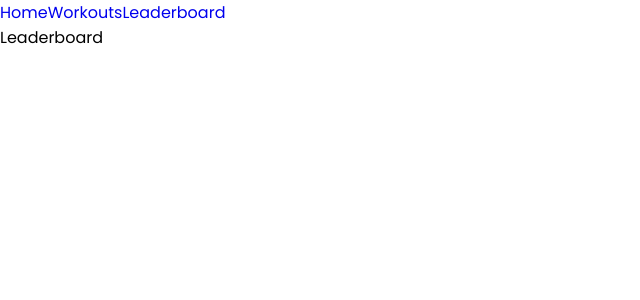
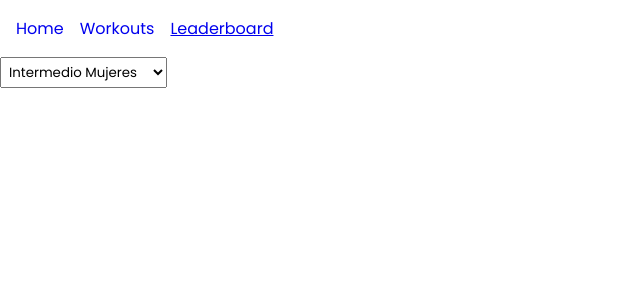
Before and after one commit to diegoyon/highground, a React (Create React App) app: page /leaderboard in a window 1280 px wide. Shown: the top 300 px of the page, without its empty margins (0-640 px from the left). Built offline with nearby package versions, Linux system fonts and the light colour scheme.

Commit message:
Add dropdown menu for leaderboard

```diff
--- a/src/components/Navbar.css
+++ b/src/components/Navbar.css
@@ -1,3 +1,13 @@
 .navbar a {
   text-decoration: none;
 }
+
+.navbar {
+  display: flex;
+  padding: 1rem;
+  gap: 1rem;
+}
+
+.active {
+  text-decoration: underline !important;
+}
--- a/src/components/Navbar.js
+++ b/src/components/Navbar.js
@@ -3,11 +3,19 @@ import { NavLink } from 'react-router-dom';
 import './Navbar.css';
 
 const Navbar = () => {
+  const active = ({ isActive }) => (isActive ? 'active' : null);
+
   return (
     <ul className="navbar">
-      <NavLink to="/">Home</NavLink>
-      <NavLink to="/workouts">Workouts</NavLink>
-      <NavLink to="/leaderboard">Leaderboard</NavLink>
+      <NavLink to="/" end className={active}>
+        Home
+      </NavLink>
+      <NavLink to="/workouts" className={active}>
+        Workouts
+      </NavLink>
+      <NavLink to="/leaderboard" className={active}>
+        Leaderboard
+      </NavLink>
     </ul>
   );
 };
--- /dev/null
+++ b/src/pages/Leaderboard.css
@@ -0,0 +1,3 @@
+select {
+  padding: 0.25rem;
+}
--- a/src/pages/Leaderboard.js
+++ b/src/pages/Leaderboard.js
@@ -1,7 +1,23 @@
-import React from 'react';
+import React, { useState } from 'react';
+import './Leaderboard.css';
 
 const Leaderboard = () => {
-  return <div>Leaderboard</div>;
+  const [category, setCategory] = useState();
+
+  const handleChange = (event) => {
+    setCategory(event.target.value);
+  };
+
+  return (
+    <div className="leaderboard">
+      <select value={category} onChange={handleChange}>
+        <option value="Intermedio Mujeres">Intermedio Mujeres</option>
+        <option value="Intermedio Hombres">Intermedio Hombres</option>
+        <option value="RX Mujeres">RX Mujeres</option>
+        <option value="RX Hombres">RX Hombres</option>
+      </select>
+    </div>
+  );
 };
 
 export default Leaderboard;
```
